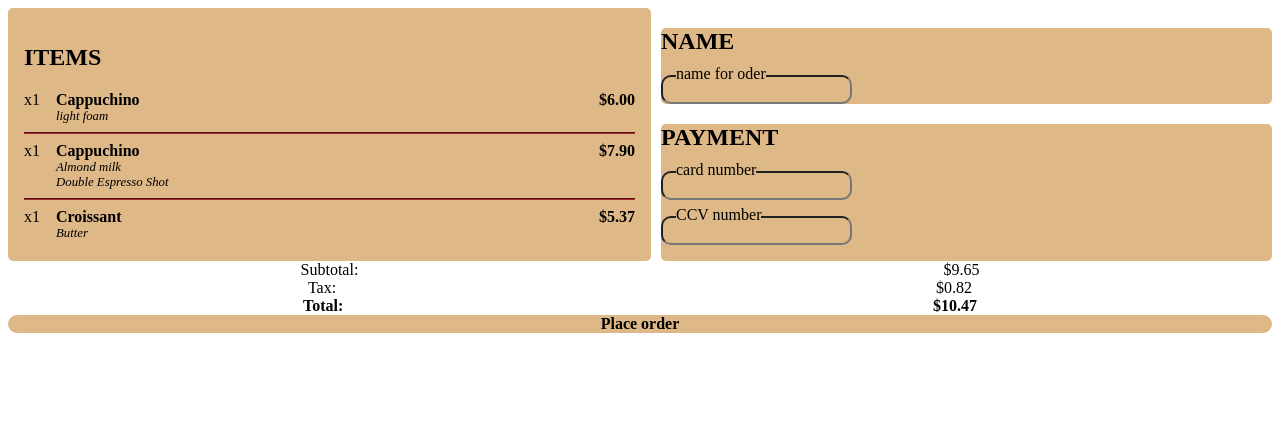
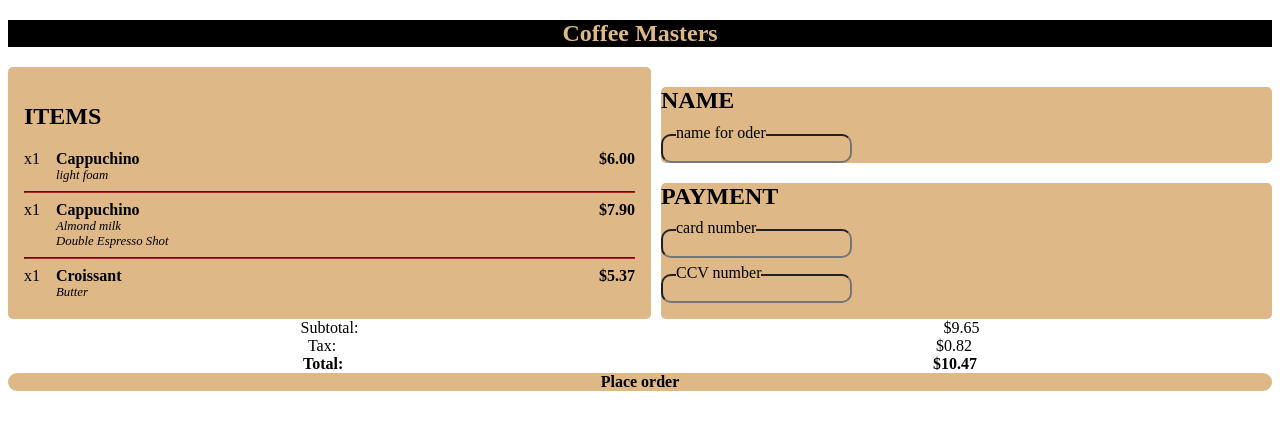
Before and after one commit to TrueForFun/css-project, a plain HTML site: page index.html in a window 1280 px wide. Drawn offline with Linux system fonts and the light colour scheme.

Commit message:
almostdone

```diff
--- a/index.html
+++ b/index.html
@@ -83,10 +83,21 @@
         background-color: burlywood;
         border-radius: 10px;
       }
+      .the-header {
+        display: flex;
+        justify-content: center;
+        background-color: black;
+        color: burlywood;
+      }
     </style>
   </head>
 
   <body>
+    <div class="Header">
+      <div>
+        <h2 class="the-header">Coffee Masters</h2>
+      </div>
+    </div>
     <div class="flex-container">
       <div class="items">
         <h2>ITEMS</h2>
```
